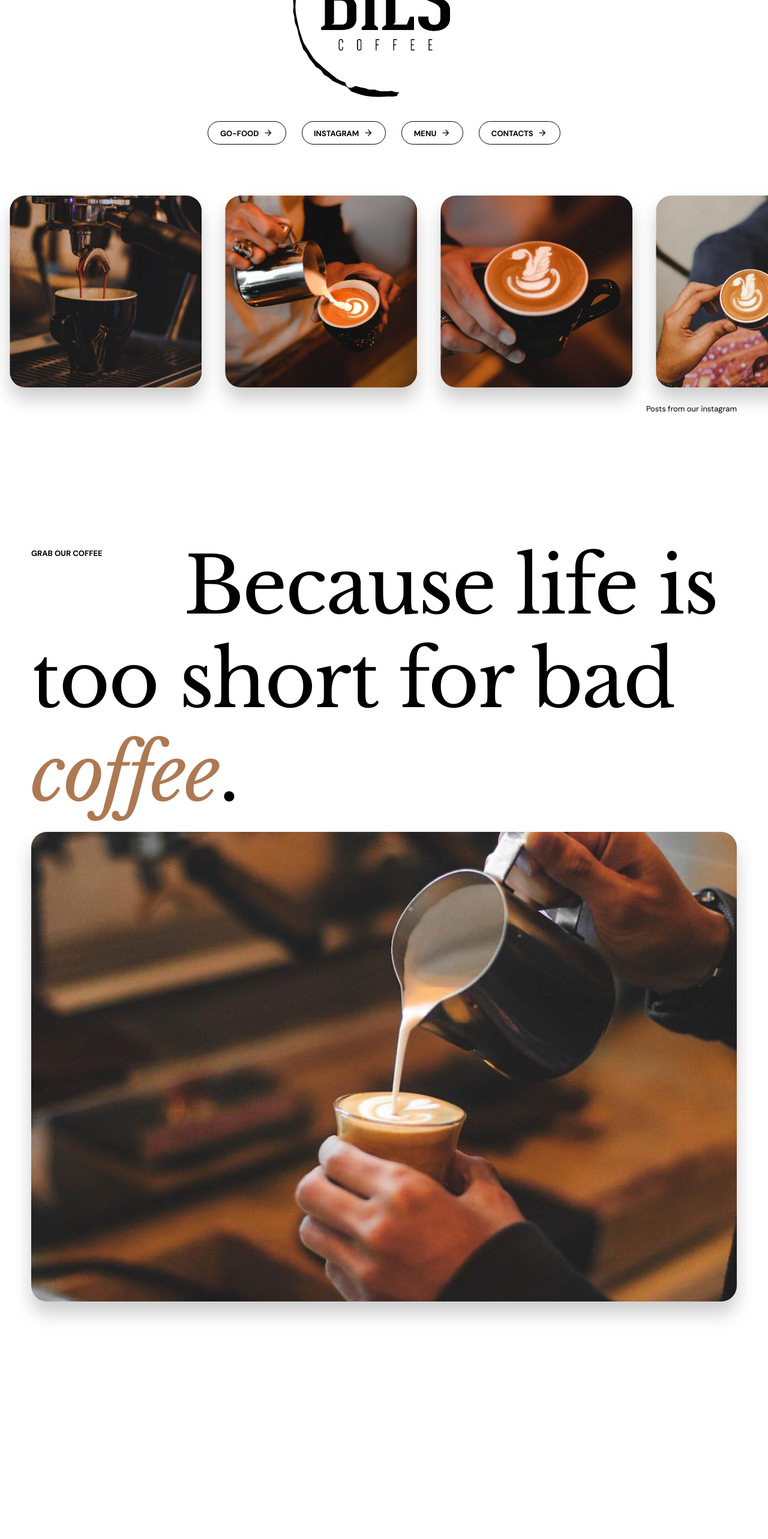
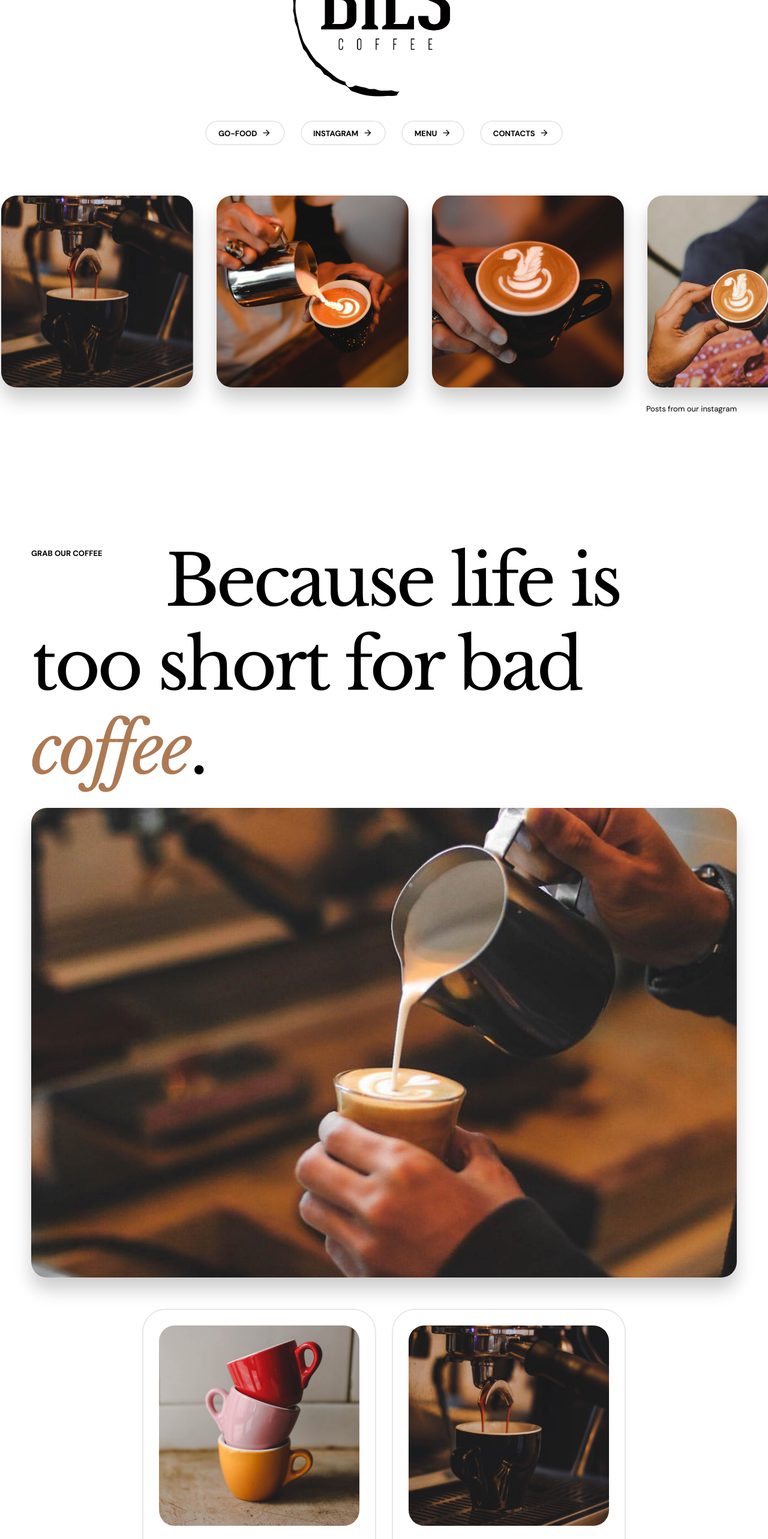
Before and after one commit to SyafiqSyech/BILS-ReactJS, a React (Vite) app: page / in a window 1280 px wide. Shown: the part 234-2800 px from the top of the page at 60% size. Built offline with nearby package versions, Linux system fonts and the light colour scheme.

Commit message:
updated locations

```diff
--- a/index.html
+++ b/index.html
@@ -2,9 +2,9 @@
 <html lang="en">
   <head>
     <meta charset="UTF-8" />
-    <link rel="icon" type="image/svg+xml" href="/vite.svg" />
+    <link rel="icon" type="image/svg+xml" href="/BILSLogo.png" />
     <meta name="viewport" content="width=device-width, initial-scale=1.0" />
-    <title>Vite + React + TS</title>
+    <title>Bils</title>
     <link rel="preconnect" href="https://fonts.googleapis.com">
     <link rel="preconnect" href="https://fonts.gstatic.com" crossorigin>
     <link href="https://fonts.googleapis.com/css2?family=Libre+Baskerville:ital,wght@0,400;0,700;1,400&display=swap" rel="stylesheet">
--- a/src/App.tsx
+++ b/src/App.tsx
@@ -2,6 +2,8 @@ import poster from '/Poster.jpg'
 import './App.css'
 import Header from './sections/Header'
 import Carousel from './sections/Carousel'
+import Button from './components/Button'
+import Outlet from './components/Outlet'
 
 function App() {
 
@@ -11,16 +13,69 @@ function App() {
       <Header/>
       <Carousel/>
       <>
-        <div className='w-full relative px-16'>
-          <p className='txt1 absolute max-md:relative md:top-4 max-md:pb-4'>Grab our coffee</p>
-          <p className='Libre tracking-[-.2rem] max-sm:text-5xl text-[10rem]'>
-          <span className='max-md:hidden'>&emsp;&emsp;</span>Because life is too short for bad <span className='italic text-[#ad7953]'>coffee</span>.
-          </p>
+        <div className='px-16 pt-64 max-sm:px-8'>
+          <div className='w-full relative'>
+            <p className='txt1 absolute max-lg:relative lg:top-4 max-lg:pb-4'>Grab our coffee</p>
+            <p className='Libre tracking-[-.4rem] max-sm:text-7xl max-lg:text-9xl text-[9rem]'>
+            <span className='max-lg:hidden'>&emsp;&emsp;</span>Because life is too short for bad <span className='italic text-[#ad7953]'>coffee</span>.
+            </p>
+          </div>
+          <div className='w-full pt-8 pb-16'>
+            <div className='rounded-[2rem] overflow-hidden shad'>
+              <img className=' w-full h-full object-cover' src={ poster } alt="poster" />
+            </div>
+          </div>
         </div>
-        <div className='w-full px-16 pt-6 pb-16'>
-          <div className='rounded-[2rem] overflow-hidden shad'>
+      </>
+      <>
+        <div className='flex flex-wrap gap-x-8 max-md:gap-x-4 gap-y-8 max-sm:gap-y-8 justify-center px-16'>
+          <div className='w-[30rem] p-8 rounded-[3rem] border-2'>
+            <div className='rounded-[2rem] overflow-hidden aspect-square'>
+              <img className='w-full h-full object-cover' src='Carousel1.jpg' alt="poster" />
+            </div>
+            <div className='py-6'>
+              <p className='Libre tracking-[-.1rem] text-6xl'>Cibis 9</p>
+              <p className='txt1 pt-6'>Address</p>
+              <p className=''>Jl. Raya Cilandak KKO No.13 - Cilandak Timur - Pasar Minggu - Jakarta Selatan</p>
+              <p className='txt1 pt-2'>Open hours</p>
+              <p className=''>Monday to Sunday, 12am-18pm</p>
+            </div>
+            <Button text={ 'Maps' } onClick={undefined}/>
+          </div>
+          <div className='w-[30rem] p-8 rounded-[3rem] border-2'>
+            <div className='rounded-[2rem] overflow-hidden aspect-square'>
+              <img className='w-full h-full object-cover' src='Carousel2.jpg' alt="poster" />
+            </div>
+            <div className='py-6'>
+              <p className='Libre tracking-[-.1rem] text-6xl'>Kemang</p>
+              <p className='txt1 pt-6'>Address</p>
+              <p className=''>Jl. Benda Raya No.8a - Cilandak Timur - Pasar Minggu - Jakarta Selatan</p>
+              <p className='txt1 pt-2'>Open hours</p>
+              <p className=''>Monday to Sunday, 11am-10pm</p>
+            </div>
+            <Button text={ 'Maps' } onClick={undefined}/>
+          </div>
+        </div>
+        <div className='grid lg:grid-cols-2 p-16 pt-64 max-sm:px-8'>
+          <p>Contacts</p>
+          <div className='flex flex-col gap-8 overflow-hidden'>
+            <div>
+              <p className='txt1 pb-1'>Instagram</p>
+              <p className='Libre tracking-[-.05rem] text-7xl max-xl:text-5xl max-sm:text-3xl'>@Bilscoffee</p>
+            </div>
+            <div>
+              <p className='txt1 pb-1'>Email</p>
+              <p className='Libre tracking-[-.05rem] text-7xl max-xl:text-5xl max-sm:text-3xl'>Bilskopi@gmail.com</p>
+            </div>
+            <div>
+              <p className='txt1 pb-1'>Facebook</p>
+              <p className='Libre tracking-[-.05rem] text-7xl max-xl:text-5xl max-sm:text-3xl'>Bil's Coffee</p>
+            </div>
+            {/* <p className='Libre text-7xl'>Contact</p> */}
+          </div>
+          {/* <div className='rounded-[2rem] overflow-hidden shad w-96 mb-24'>
             <img className=' w-full h-full object-cover' src={ poster } alt="poster" />
-          </div>
+          </div> */}
         </div>
       </>
       <div className='h-16 w-full absolute rounded-b-full bg-white'></div>
--- a/src/components/Button.tsx
+++ b/src/components/Button.tsx
@@ -1,6 +1,6 @@
 import { motion } from 'framer-motion'
 
-const Button = (props: {text: any, link: any, toggleModal: any}) => {
+const Button = (props: {text: any, onClick: any}) => {
 
   const textState = {
     rest: {
@@ -19,7 +19,7 @@ const Button = (props: {text: any, link: any, toggleModal: any}) => {
 
   const bgState = {
     rest: {
-      y: '100%',
+      y: '103%',
       transition: {
         duration: .2,
       }
@@ -70,15 +70,15 @@ const Button = (props: {text: any, link: any, toggleModal: any}) => {
 
   return (
     <>
-      <div className='flex justify-center'>
+      <div className='flex'>
         <motion.div
           initial='rest'
           whileHover="hover"
           animate="rest"
-          onClick={ props.toggleModal }
-          className='rounded-full relative overflow-hidden cursor-pointer border-[1px] border-black'
+          onClick={ props.onClick  }
+          className='rounded-full relative overflow-hidden cursor-pointer'
         >
-          <motion.div variants={boxState} className='flex justify-center py-3 px-6 text-center'>
+          <motion.div variants={boxState} className='flex justify-center py-3 px-6 text-center border-2 rounded-full'>
             <motion.p variants={textState} className='txt1 z-[2]'>{props.text}</motion.p>
             <motion.span variants={arrowState} className="material-symbols-sharp text-[18px] mt-[-1px] z-[2]">arrow_back</motion.span>
           </motion.div>
--- /dev/null
+++ b/src/components/Outlet.tsx
@@ -0,0 +1,93 @@
+import { motion } from 'framer-motion'
+
+const Outlet = (props: {image: any, name: any, desc: any, onClick: any}) => {
+
+  const descState = {
+    rest: {
+      color: '#000000',
+      transition: {
+        duration: .2,
+      }
+    },
+    hover: {
+      // color: '#ad7953',
+      transition: {
+        duration: .2,
+      }
+    }
+  }
+
+  const arrowState = {
+    rest: {
+      opacity: 0,
+      rotate: '135deg',
+      scale: 10,
+      x: '-160%',
+      y: '60%',
+      transition: {
+        duration: .2,
+      }
+    },
+    hover: {
+      opacity: 1,
+      rotate: '135deg',
+      scale: 10,
+      x: '-50%',
+      y: '-50%',
+      transition: {
+        duration: .2,
+      }
+    }
+  }
+
+  const boxState = {
+    rest: {
+      backgroundColor: '#FFFFFF',
+      transition: {
+        duration: .2,
+      }
+    },
+    hover: {
+      backgroundColor: '#E8E8E8',
+      transition: {
+        duration: .2,
+      }
+    }
+  }
+
+  const imgState = {
+    rest: {
+      scale: 1,
+      transition: {
+        duration: .2,
+      }
+    },
+    hover: {
+      scale: 1.2,
+      transition: {
+        duration: .2,
+      }
+    }
+  }
+
+  return (
+    <motion.div
+      initial='rest'
+      whileHover='hover'
+      animate='rest'
+      onClick={ props.onClick }
+    >
+      <motion.div variants={boxState} className='w-96 max-lg:w-full cursor-pointer p-8 rounded-[3rem] border-2'>
+        <div className='rounded-[2rem] overflow-hidden max-lg:h-64 aspect-square w-full relative'>
+          <motion.img variants={imgState} className='w-full h-full object-cover' src={ props.image } alt="poster" />
+          <motion.span variants={arrowState} className="material-symbols-sharp text-white absolute top-1/2 left-1/2 text-[18px] mt-[-1px] w-min h-min">arrow_back</motion.span>
+        </div>
+        {/* <motion.p variants={descState} className='Libre tracking-[-.05rem] text-4xl pt-4'>{ props.name }</motion.p> */}
+        <motion.p variants={descState} className='Libre tracking-[-.1rem] text-4xl pt-4'>{ props.name }</motion.p>
+        <motion.p variants={descState} className='py-2 w-[95%]'>{ props.desc }</motion.p>
+      </motion.div>
+    </motion.div>
+  )
+}
+
+export default Outlet
--- a/src/components/OutletPopup.tsx
+++ b/src/components/OutletPopup.tsx
@@ -1,61 +1,7 @@
 import { motion } from 'framer-motion'
+import Outlet from './Outlet'
 
 const OutletPopup = (props: {toggleModal: any, link: any}) => {
-
-  const descState = {
-    rest: {
-      color: '#000000',
-      transition: {
-        duration: .2,
-      }
-    },
-    hover: {
-      color: '#ad7953',
-      transition: {
-        duration: .2,
-      }
-    }
-  }
-
-  const arrowState = {
-    rest: {
-      opacity: 0,
-      rotate: '135deg',
-      scale: 10,
-      x: '-160%',
-      y: '60%',
-      transition: {
-        duration: .2,
-      }
-    },
-    hover: {
-      opacity: 1,
-      rotate: '135deg',
-      scale: 10,
-      x: '-50%',
-      y: '-50%',
-      transition: {
-        duration: .2,
-      }
-    }
-  }
-
-  const imgState = {
-    rest: {
-      scale: 1,
-      boxShadow: 'rgba(0, 0, 0, .2) 0px 20px 30px',
-      transition: {
-        duration: .2,
-      }
-    },
-    hover: {
-      scale: 1.2,
-      boxShadow: 'rgba(0, 0, 0, 0) 0px 20px 30px',
-      transition: {
-        duration: .2,
-      }
-    }
-  }
 
   const kemang = [
     /*gofood   */ 'https://gofood.link/a/F6W8b8f',
@@ -87,48 +33,9 @@ const OutletPopup = (props: {toggleModal: any, link: any}) => {
           <span className="material-symbols-outlined absolute cursor-pointer right-10 top-10" onClick={ props.toggleModal }>close</span>
           <p className='txt1 text-center pb-16 max-sm:pb-8'>Pick an outlet</p>
           <div className='flex flex-wrap gap-x-8 max-md:gap-x-4 gap-y-16 max-sm:gap-y-8 justify-center'>
-            <motion.div
-              initial='rest'
-              whileHover='hover'
-              animate='rest'
-              onClick={() => window.open(kemang[props.link])}
-              className='w-96 max-lg:w-full cursor-pointer p-8 rounded-[3rem] border-2'
-            >
-              <div className='rounded-[2rem] overflow-hidden aspect-square max-lg:aspect-auto max-lg:h-64 relative'>
-                <motion.img variants={imgState} className='w-full h-full object-cover' src="Carousel3.jpg" alt="poster" />
-                <motion.span variants={arrowState} className="material-symbols-sharp text-white absolute top-1/2 left-1/2 text-[18px] mt-[-1px] w-min h-min">arrow_back</motion.span>
-              </div>
-              <motion.p variants={descState} className='txt1 text-2xl pt-8'>Kemang</motion.p>
-              <motion.p variants={descState} className='py-2 w-[95%]'>Jl. Benda Raya No.8a - Cilandak Timur - Pasar Minggu - Jakarta Selatan</motion.p>
-            </motion.div>
-            <motion.div
-              initial='rest'
-              whileHover='hover'
-              animate='rest'
-              onClick={() => window.open(cibis[props.link])}
-              className='w-96 max-lg:w-full cursor-pointer p-8 rounded-[3rem] border-2'
-            >
-              <div className='rounded-[2rem] overflow-hidden aspect-square max-lg:aspect-auto max-lg:h-64 relative'>
-                <motion.img variants={imgState} className='w-full h-full object-cover' src="Carousel1.jpg" alt="poster" />
-                <motion.span variants={arrowState} className="material-symbols-sharp text-white absolute top-1/2 left-1/2 text-[18px] mt-[-1px] w-min h-min">arrow_back</motion.span>
-              </div>
-              <motion.p variants={descState} className='txt1 text-2xl pt-8'>Cibis9</motion.p>
-              <motion.p variants={descState} className='py-2 w-[95%]'>Jl. Raya Cilandak KKO No.13 - Cilandak Timur - Pasar Minggu - Jakarta Selatan</motion.p>
-            </motion.div>
-            <motion.div
-              initial='rest'
-              whileHover='hover'
-              animate='rest'
-              onClick={() => window.open(cibis[props.link])}
-              className='w-96 max-lg:w-full cursor-pointer p-8 rounded-[3rem] border-2'
-            >
-              <div className='rounded-[2rem] overflow-hidden aspect-square max-lg:aspect-auto max-lg:h-64 relative'>
-                <motion.img variants={imgState} className='w-full h-full object-cover' src="Carousel2.jpg" alt="poster" />
-                <motion.span variants={arrowState} className="material-symbols-sharp text-white absolute top-1/2 left-1/2 text-[18px] mt-[-1px] w-min h-min">arrow_back</motion.span>
-              </div>
-              <motion.p variants={descState} className='txt1 text-2xl pt-8'>Bangka</motion.p>
-              <motion.p variants={descState} className='py-2 w-[95%]'>Jl. Bangka V No.7 - Cilandak Timur - Pasar Minggu - Jakarta Selatan</motion.p>
-            </motion.div>
+            <Outlet image={'Carousel1.jpg'} name={'Cibis9'} desc={'Jl. Raya Cilandak KKO No.13 - Cilandak Timur - Pasar Minggu - Jakarta Selatan'} onClick={ () => window.open(cibis[props.link]) }/>
+            <Outlet image={'Carousel3.jpg'} name={'Kemang'} desc={'Jl. Benda Raya No.8a - Cilandak Timur - Pasar Minggu - Jakarta Selatan'} onClick={ () => window.open(kemang[props.link]) }/>
+            <Outlet image={'Carousel2.jpg'} name={'Bangka'} desc={'Jl. Bangka V No.7 - Cilandak Timur - Pasar Minggu - Jakarta Selatan'} onClick={ () => window.open(kemang[props.link]) }/>
           </div>
         </motion.div>
       </div>
--- a/src/sections/Carousel.tsx
+++ b/src/sections/Carousel.tsx
@@ -28,7 +28,7 @@ const Carousel = () => {
             </div>
           ))}
         </motion.div>
-        <p className='w-full text-end pt-8 px-16 pb-64 max-sm:text-center'>Posts from our&nbsp;<span className='hoverUnderline cursor-pointer'>instagram</span></p>
+        <p className='w-full text-end pt-8 px-16 max-sm:text-center'>Posts from our&nbsp;<span className='hoverUnderline cursor-pointer'>instagram</span></p>
       </div>
   )
 }
--- a/src/sections/Header.tsx
+++ b/src/sections/Header.tsx
@@ -34,10 +34,10 @@ const Header = () => {
       <div className='flex flex-col items-center justify-center min-h-[70svh] max-sm:h-auto max-md:min-h-[80svh] py-20 max-md:py-16 w-full gap-12 '>
         <img className='h-96 max-sm:h-64' src={ bilsLogo }/>
         <div className='flex gap-8 max-sm:gap-4 max-sm:flex-col flex-row w-full justify-center'>
-          <Button text='Go-Food' link={undefined} toggleModal={ () => toggleModal(0) }/>
-          <Button text='Instagram' link={undefined} toggleModal={ () => window.open('https://www.instagram.com/bilscoffee/?hl=en')}/>
-          <Button text='Menu' link={undefined} toggleModal={ () => toggleModal(1) }/>
-          <Button text='Contacts' link={undefined} toggleModal={ false }/>
+          <div className='flex justify-center'><Button text='Go-Food' onClick={ () => toggleModal(0) }/></div>
+          <div className='flex justify-center'><Button text='Instagram' onClick={ () => window.open('https://www.instagram.com/bilscoffee/?hl=en')}/></div>
+          <div className='flex justify-center'><Button text='Menu' onClick={ () => toggleModal(1) }/></div>
+          <div className='flex justify-center'><Button text='Contacts' onClick={ false }/></div>
           {/* <Button text='Location' link={undefined}/> */}
           {/* <Button text='Contacts' link={undefined}/> */}
         </div>
```
